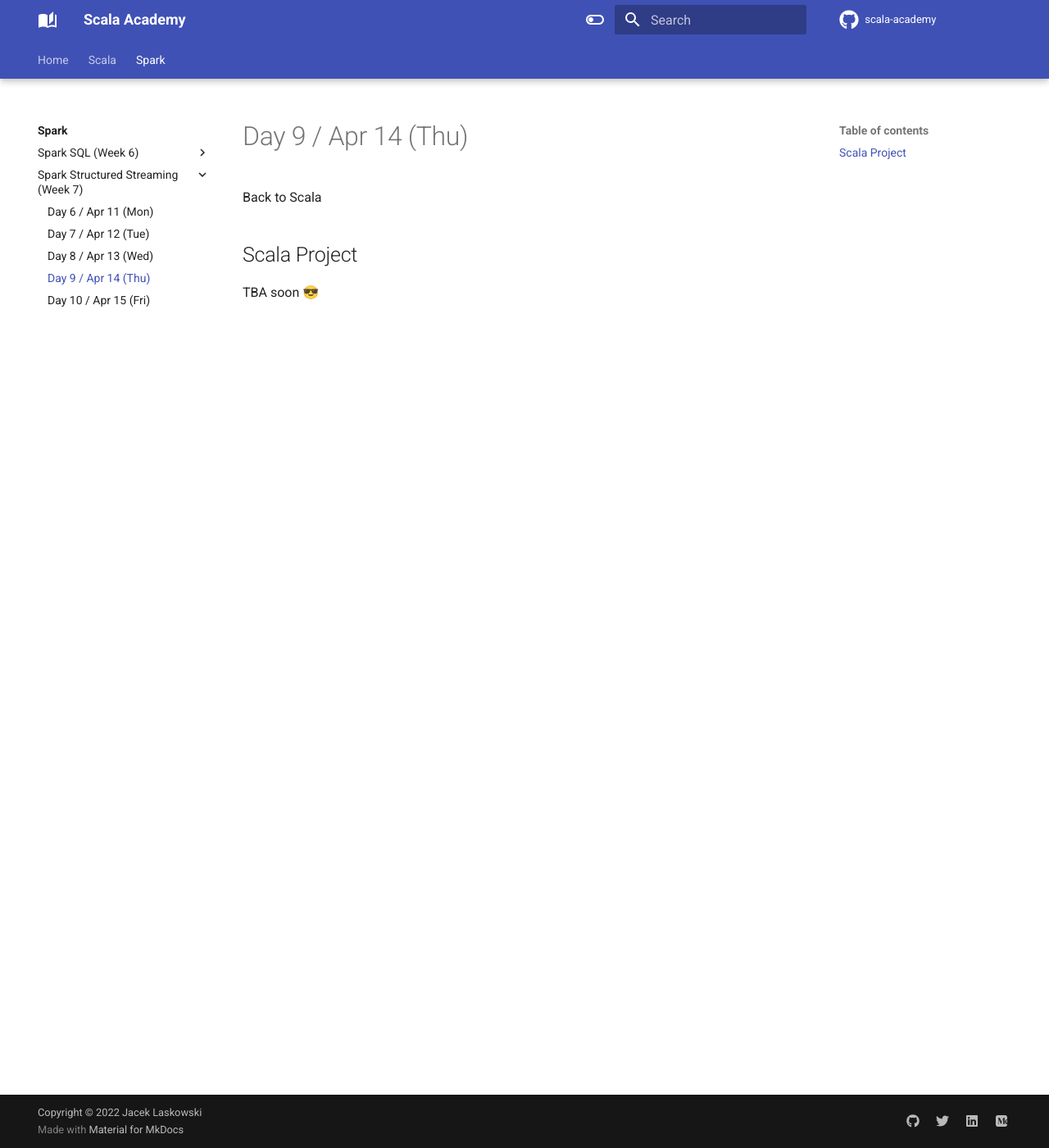
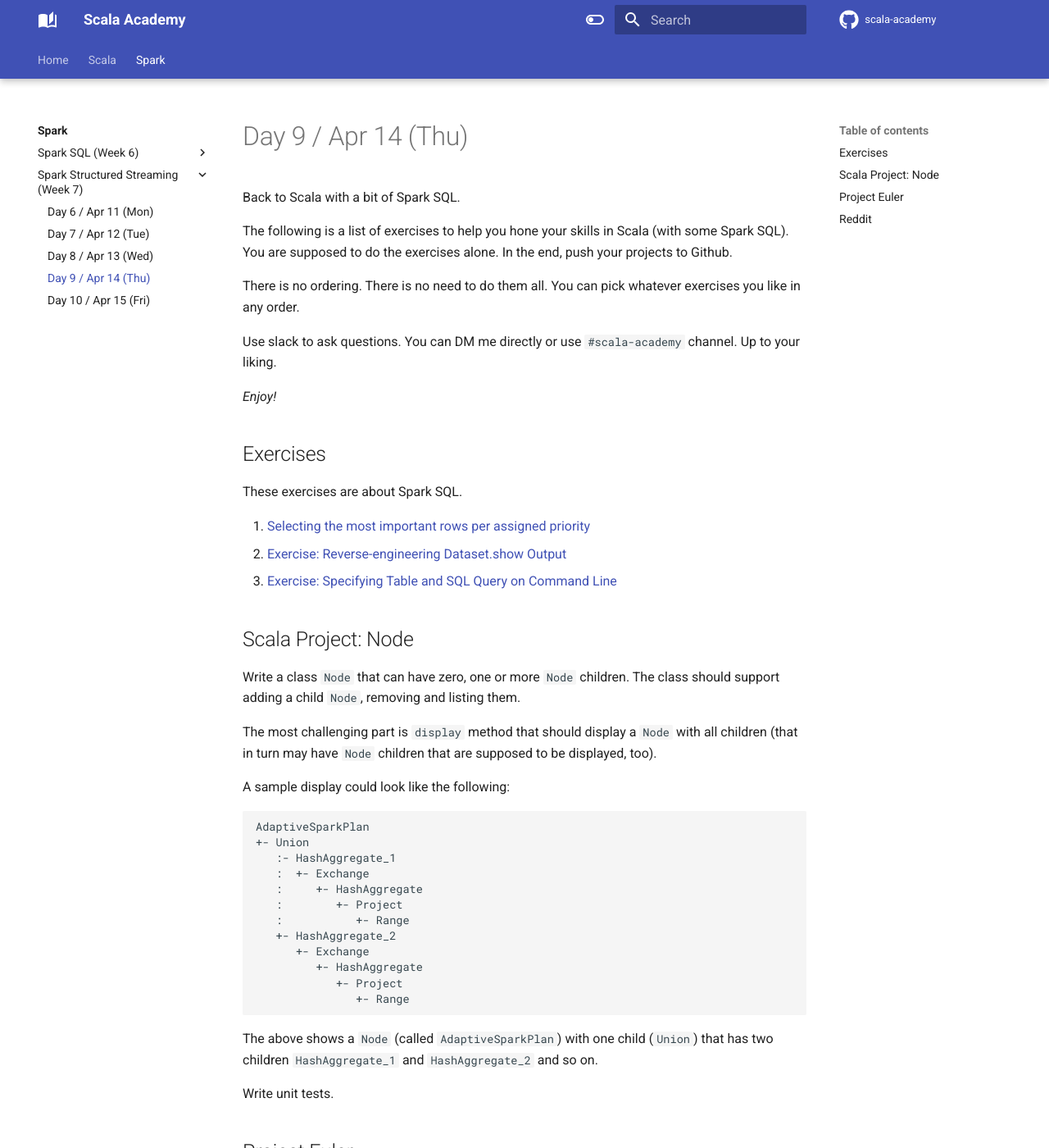
Before and after one commit to jaceklaskowski/scala-academy, an MkDocs documentation site: the page built from docs/spark/009.md, in a window 1280 px wide and 1400 px high. Shown: the whole window at 82% size. Built offline with MkDocs 1.6.1 and Material for MkDocs 9.7.7, drawn with Linux system fonts in a browser that asks for light colours; comment, search, counter and statistics services are not loaded; some of the changed text lies outside the part shown.

Commit message:
Exercises for the next 2 days

````diff
--- a/docs/spark/009.md
+++ b/docs/spark/009.md
@@ -1,7 +1,59 @@
 # Day 9 / Apr 14 (Thu)
 
-Back to Scala
+Back to Scala with a bit of Spark SQL.
 
-## Scala Project
+The following is a list of exercises to help you hone your skills in Scala (with some Spark SQL). You are supposed to do the exercises alone. In the end, push your projects to Github.
 
-TBA soon 😎
+There is no ordering. There is no need to do them all. You can pick whatever exercises you like in any order.
+
+Use slack to ask questions. You can DM me directly or use `#scala-academy` channel. Up to your liking.
+
+_Enjoy!_
+
+## Exercises
+
+These exercises are about Spark SQL.
+
+1. [Selecting the most important rows per assigned priority](https://jaceklaskowski.github.io/spark-workshop/exercises/sql/selecting-the-most-important-rows-per-assigned-priority.html)
+1. [Exercise: Reverse-engineering Dataset.show Output](https://jaceklaskowski.github.io/spark-workshop/exercises/spark-sql-exercise-Reverse-engineering-Dataset-show-Output.html)
+1. [Exercise: Specifying Table and SQL Query on Command Line](https://jaceklaskowski.github.io/spark-workshop/exercises/spark-sql-exercise-Specifying-Table-and-SQL-Query-on-Command-Line.html)
+
+## Scala Project: Node
+
+Write a class `Node` that can have zero, one or more `Node` children. The class should support adding a child `Node`, removing and listing them.
+
+The most challenging part is `display` method that should display a `Node` with all children (that in turn may have `Node` children that are supposed to be displayed, too).
+
+A sample display could look like the following:
+
+```text
+AdaptiveSparkPlan
++- Union
+   :- HashAggregate_1
+   :  +- Exchange
+   :     +- HashAggregate
+   :        +- Project
+   :           +- Range
+   +- HashAggregate_2
+      +- Exchange
+         +- HashAggregate
+            +- Project
+               +- Range
+```
+
+The above shows a `Node` (called `AdaptiveSparkPlan`) with one child (`Union`) that has two children `HashAggregate_1` and `HashAggregate_2` and so on.
+
+Write unit tests.
+
+## Project Euler
+
+1. [Multiples of 3 or 5](https://projecteuler.net/problem=1)
+1. [Even Fibonacci numbers](https://projecteuler.net/problem=2)
+
+## Reddit
+
+1. [Additive Persistence](https://www.reddit.com/r/dailyprogrammer/comments/akv6z4/20190128_challenge_374_easy_additive_persistence/)
+1. [Making change](https://www.reddit.com/r/dailyprogrammer/comments/nucsik/20210607_challenge_393_easy_making_change/)
+1. [The Havel-Hakimi algorithm for graph realization](https://www.reddit.com/r/dailyprogrammer/comments/bqy1cf/20190520_challenge_378_easy_the_havelhakimi/)
+1. [Print a new number by adding one to each of its digit](https://www.reddit.com/r/dailyprogrammer/comments/aphavc/20190211_challenge_375_easy_print_a_new_number_by/)
+1. [The Game of Blobs](https://www.reddit.com/r/dailyprogrammer/comments/aldexk/20190130_challenge_374_intermediate_the_game_of/)
````
Also changed, not shown: docs/spark/008.md (+0 -6 lines), docs/spark/010.md (+1 -1 lines).
